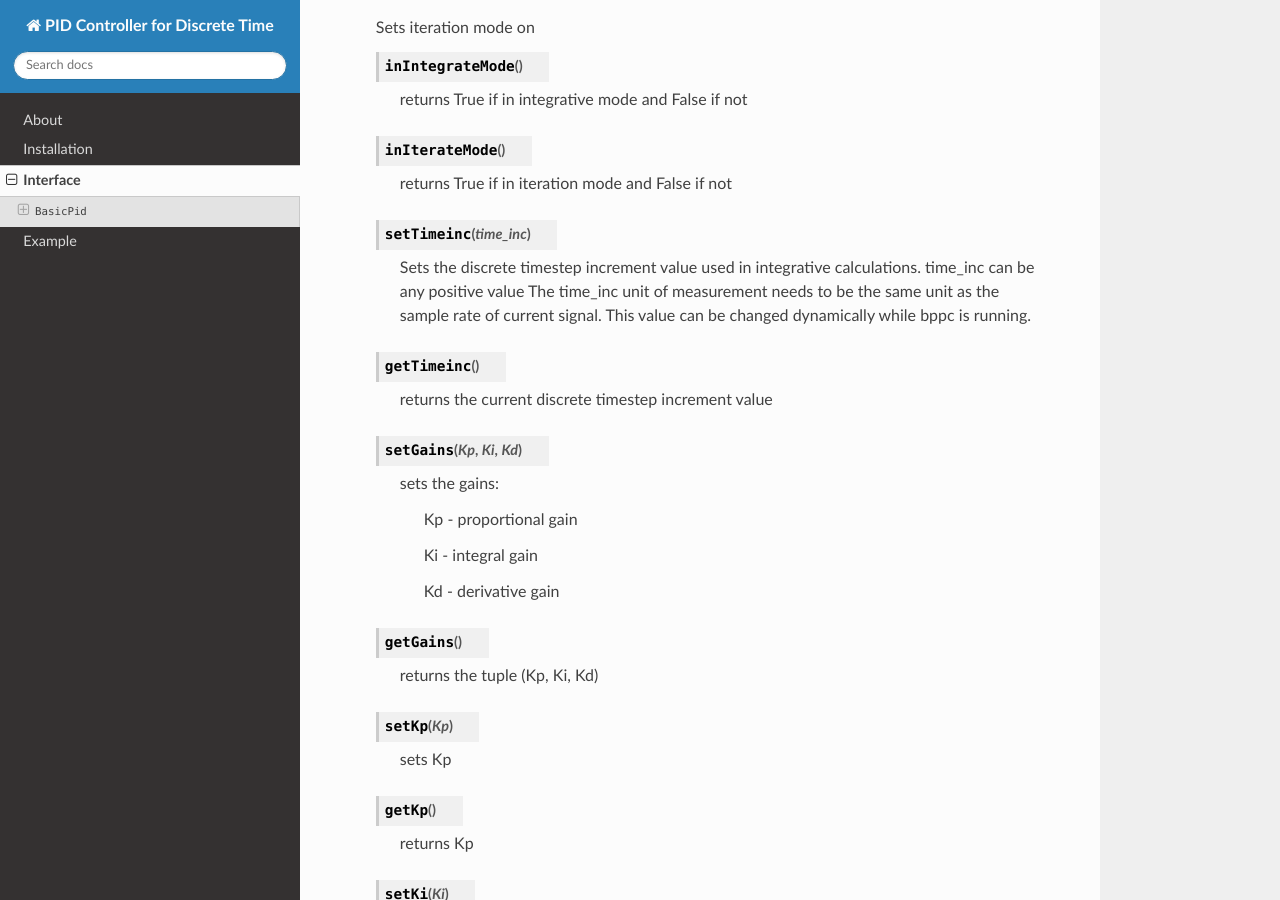
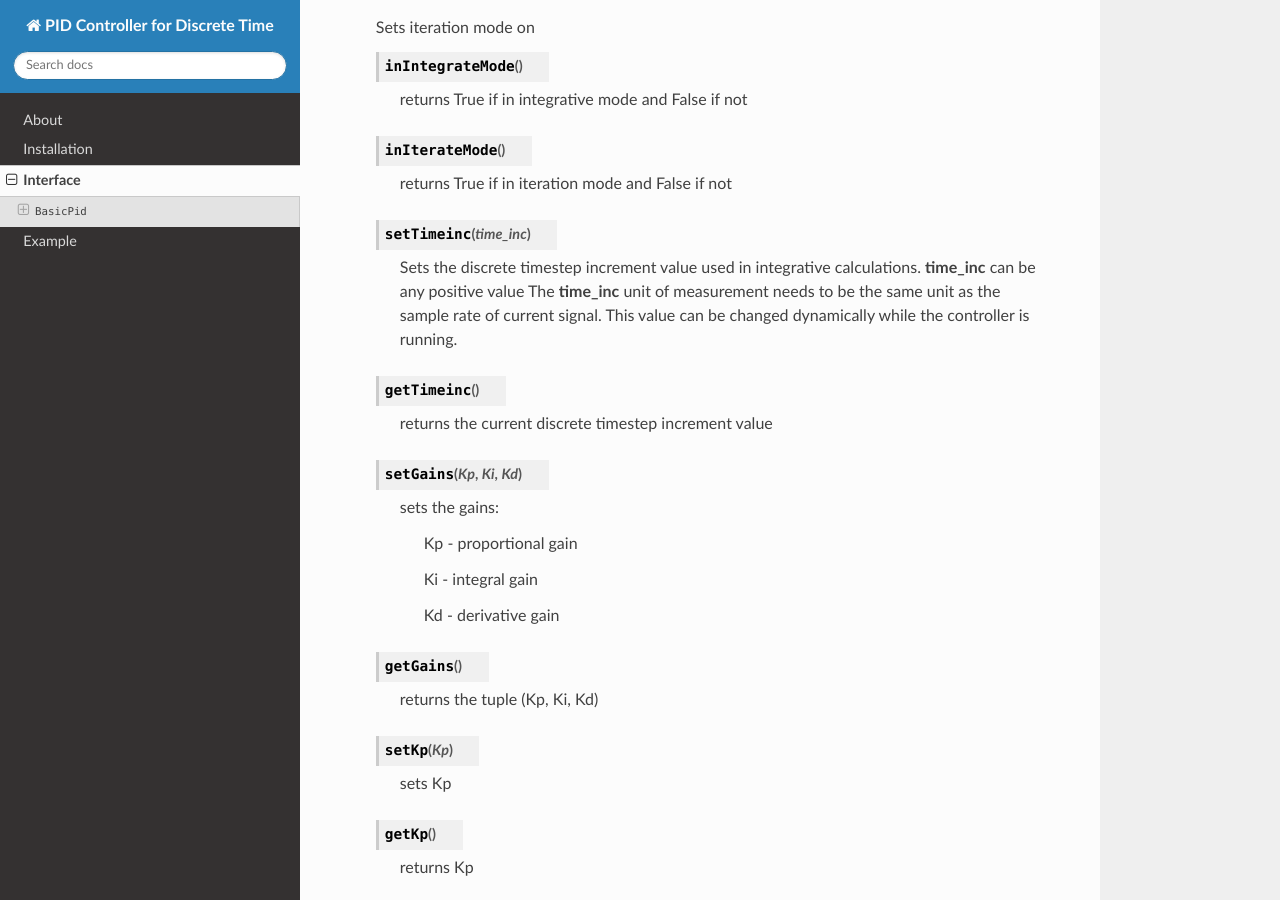
Before and after one commit to mkner/robo-pid, a Sphinx documentation site: the page built from docs/interface.rst, in a window 1280 px wide and 900 px high, scrolled down 519 px. Built offline with Sphinx 7.4.7 and the Read the Docs theme 2.0.0, drawn with Linux system fonts in a browser that asks for light colours.

Commit message:
Update interface.rst

```diff
--- a/docs/interface.rst
+++ b/docs/interface.rst
@@ -38,9 +38,9 @@ Interface
  .. method:: setTimeinc(time_inc)
 
     Sets the discrete timestep increment value used in integrative
-    calculations. time_inc can be any positive value  The time_inc unit
+    calculations. **time_inc** can be any positive value  The **time_inc** unit
     of measurement needs to be the same unit as the sample rate of
-    current signal. This value can be changed dynamically while bppc is running.
+    current signal. This value can be changed dynamically while the controller is running.
 
  .. method:: getTimeinc()
 
```
